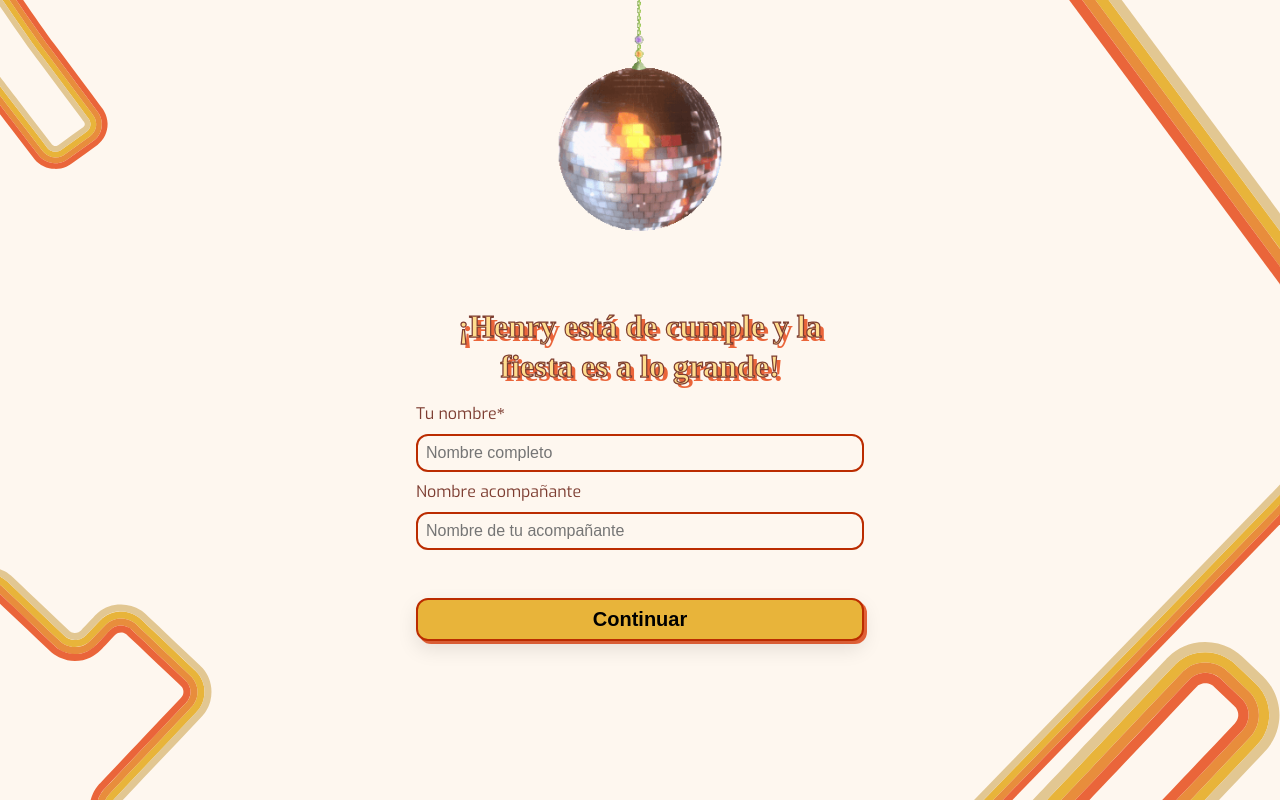
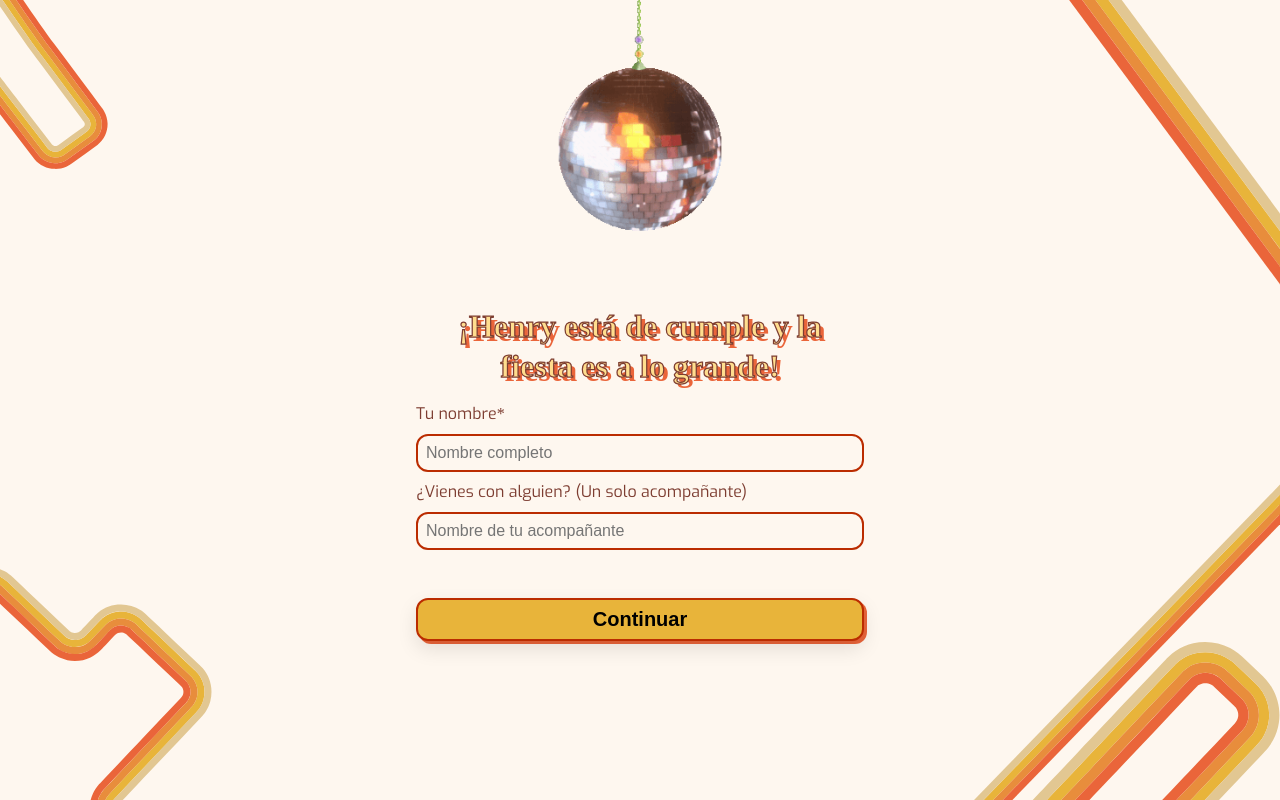
Before and after one commit to DanielDAJJ/FrontBirthday, a React (Vite) app: page / in a window 1280 px wide. Built offline with nearby package versions, Linux system fonts and the light colour scheme; no server answers; a web font is replaced by a local one.

Commit message:
Ajuste en el texto del formulario de registro

```diff
--- a/src/pages/FormPage.jsx
+++ b/src/pages/FormPage.jsx
@@ -87,7 +87,7 @@ const FormPage = () => {
                             onChange={handleChange}
                             required
                         />
-                        <label>Nombre acompañante</label>
+                        <label>¿Vienes con alguien? (Un solo acompañante)</label>
                         <input
                             type="text"
                             name="companion"
```
